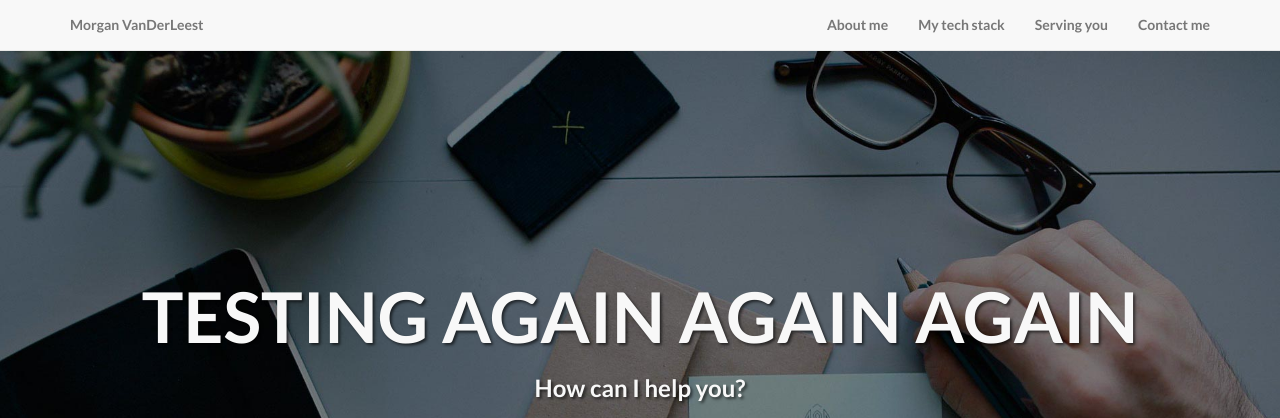
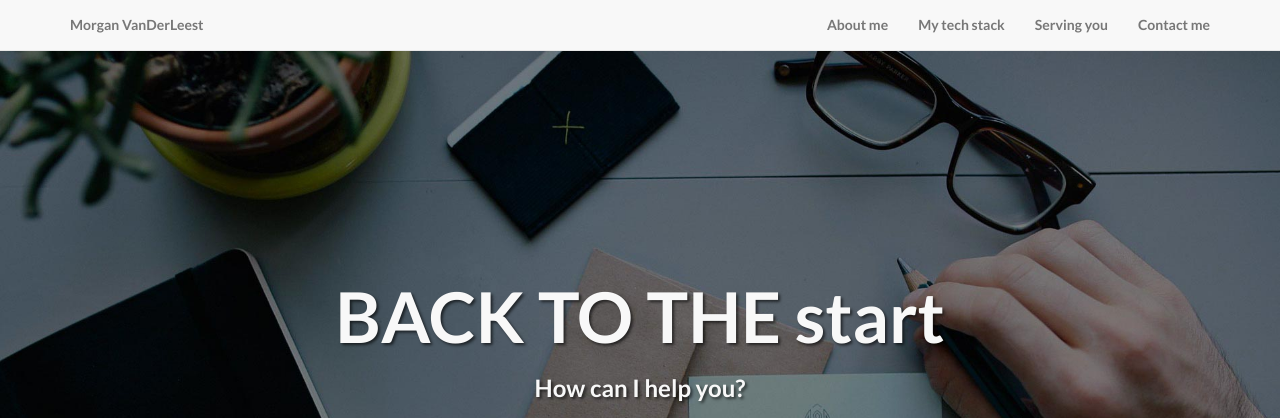
Before and after one commit to mavanderleest/morganvanderleest, a plain HTML site: page index.html in a window 1280 px wide. Shown: the top 418 px of the page. Drawn offline with Linux system fonts and the light colour scheme.

Commit message:
Testing git

```diff
--- a/index.html
+++ b/index.html
@@ -77,7 +77,7 @@
             <div class="row">
                 <div class="col-lg-12">
                     <div class="intro-message">
-                        <h1>TESTING AGAIN AGAIN AGAIN</h1>
+                        <h1>BACK TO THE start</h1>
                         <h3>How can I help you?</h3>
                         <hr class="intro-divider">
                         <ul class="list-inline intro-social-buttons">
```
